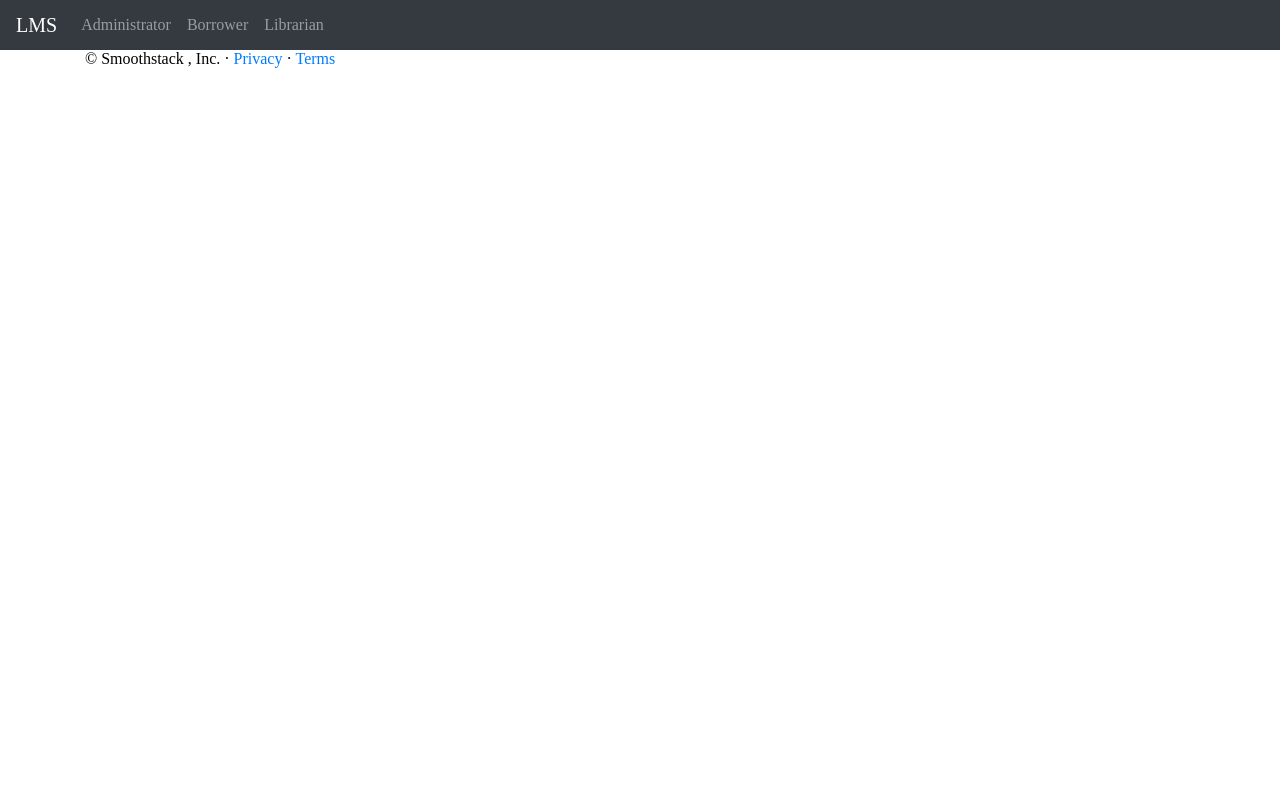
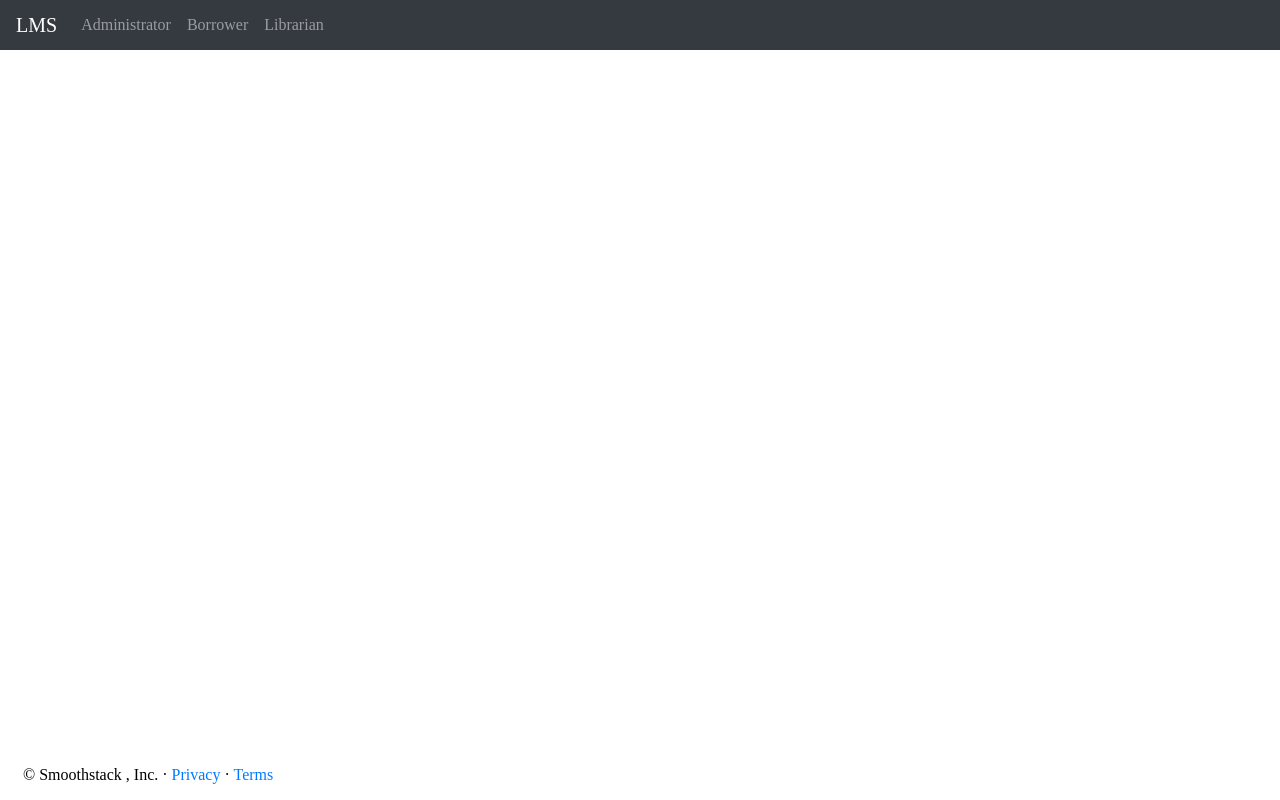
Before and after one commit to AbdiN7/ng-lms, an Angular app: page /lms/home in a window 1280 px wide. Built offline with nearby package versions, Linux system fonts and the light colour scheme.

Commit message:
footer is now at the bottom

```diff
--- a/src/app/footer/footer.component.html
+++ b/src/app/footer/footer.component.html
@@ -1,4 +1,4 @@
-<footer class="container">
+<footer class="container" style="position: absolute;bottom: 0;width: 100%;">
     <p>
         © Smoothstack , Inc. · <a href="https://smoothstack.com">Privacy </a> · <a href="https://getbootstrap.com/docs/4.4/examples/carousel/#">Terms</a>
     </p>
```
